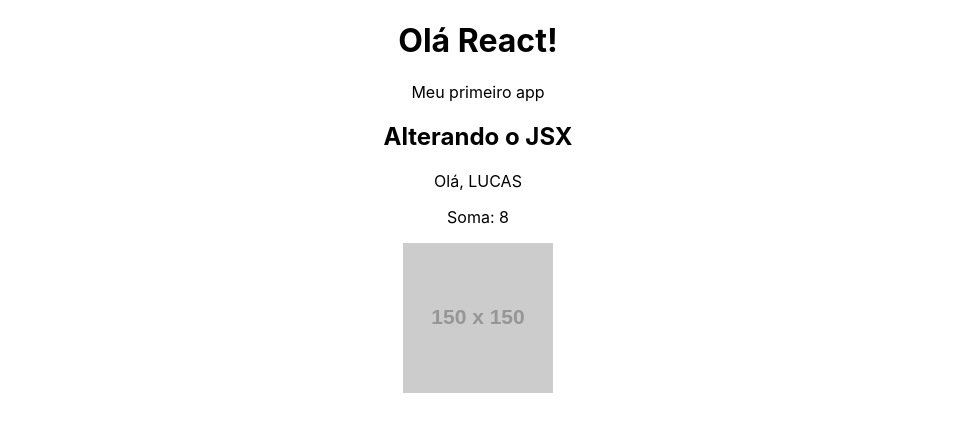
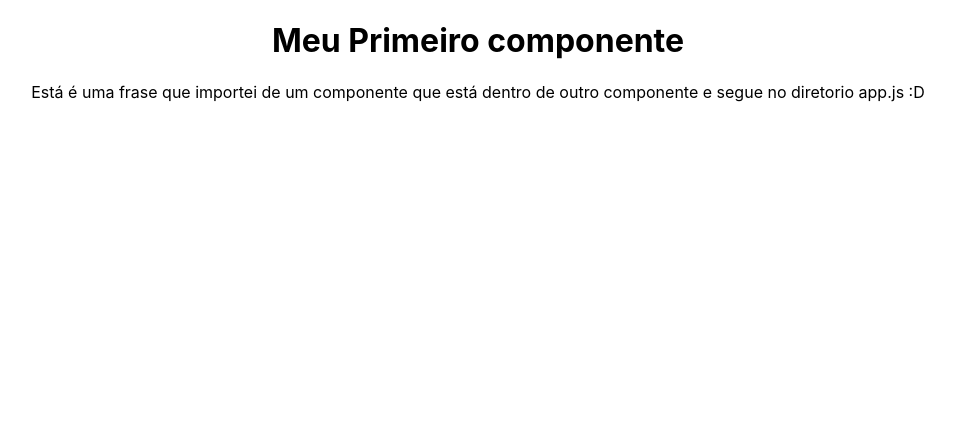
Before and after one commit to elucasrg/React, a React (Create React App) app in the folder meu-projeto/: page / in a window 1280 px wide. Shown: the top 432 px of the page, without its empty margins (162-1117 px from the left). Built offline with nearby package versions, Linux system fonts and the light colour scheme.

Commit message:
Componentes

```diff
--- a/meu-projeto/src/App.js
+++ b/meu-projeto/src/App.js
@@ -1,24 +1,13 @@
 
 import './App.css';
+import HelloWorld from './components/HelloWorld';
 
 function App() {
-  const name = 'Lucas';
-  const newname = name.toUpperCase()
-
-  function sun(a, b){
-    return a + b
-  }
-
-  const url = 'https://via.placeholder.com/150'
 
   return (
     <div className="App">
-    <h1>Olá React!</h1>
-    <p>Meu primeiro app</p>
-    <h2>Alterando o JSX</h2>
-    <p>Olá, {newname}</p>
-    <p>Soma: {sun(3, 5)}</p>
-    <img src={url} alt="Minha imagem"></img>
+
+    <HelloWorld />
     </div>
   );
 }
--- /dev/null
+++ b/meu-projeto/src/components/Frase.js
@@ -0,0 +1,8 @@
+function Frase() {
+    return (
+        <div>
+            <p>Está é uma frase que importei de um componente que está dentro de outro componente e segue no diretorio app.js :D</p>
+        </div>
+    )
+}
+export default Frase
--- /dev/null
+++ b/meu-projeto/src/components/HelloWorld.js
@@ -0,0 +1,12 @@
+import Frase from './Frase.js';
+function HelloWorld(){
+
+return (
+    <div>
+       <h1>Meu Primeiro componente</h1>
+       <Frase />
+    </div>
+)
+
+}
+export default HelloWorld
```
